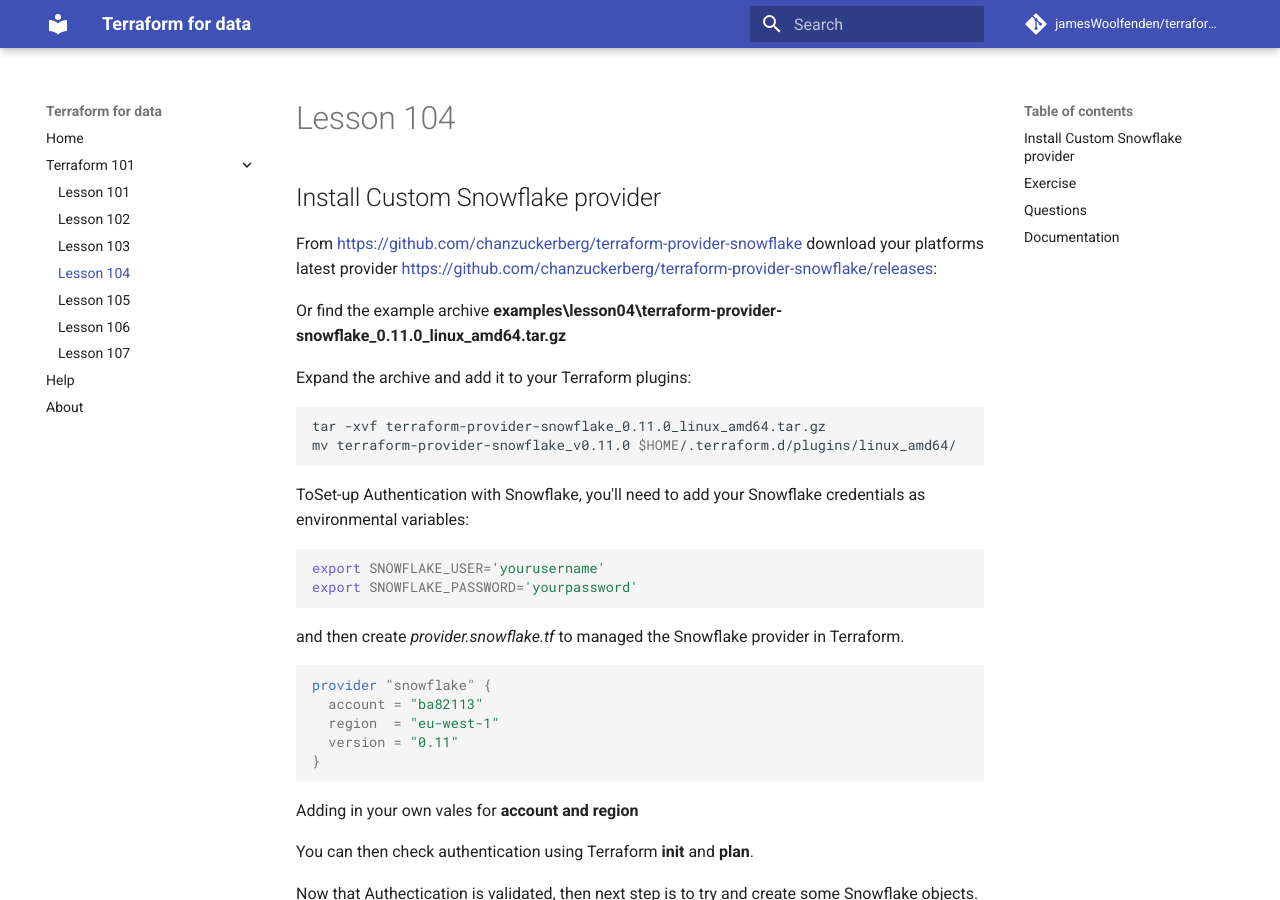
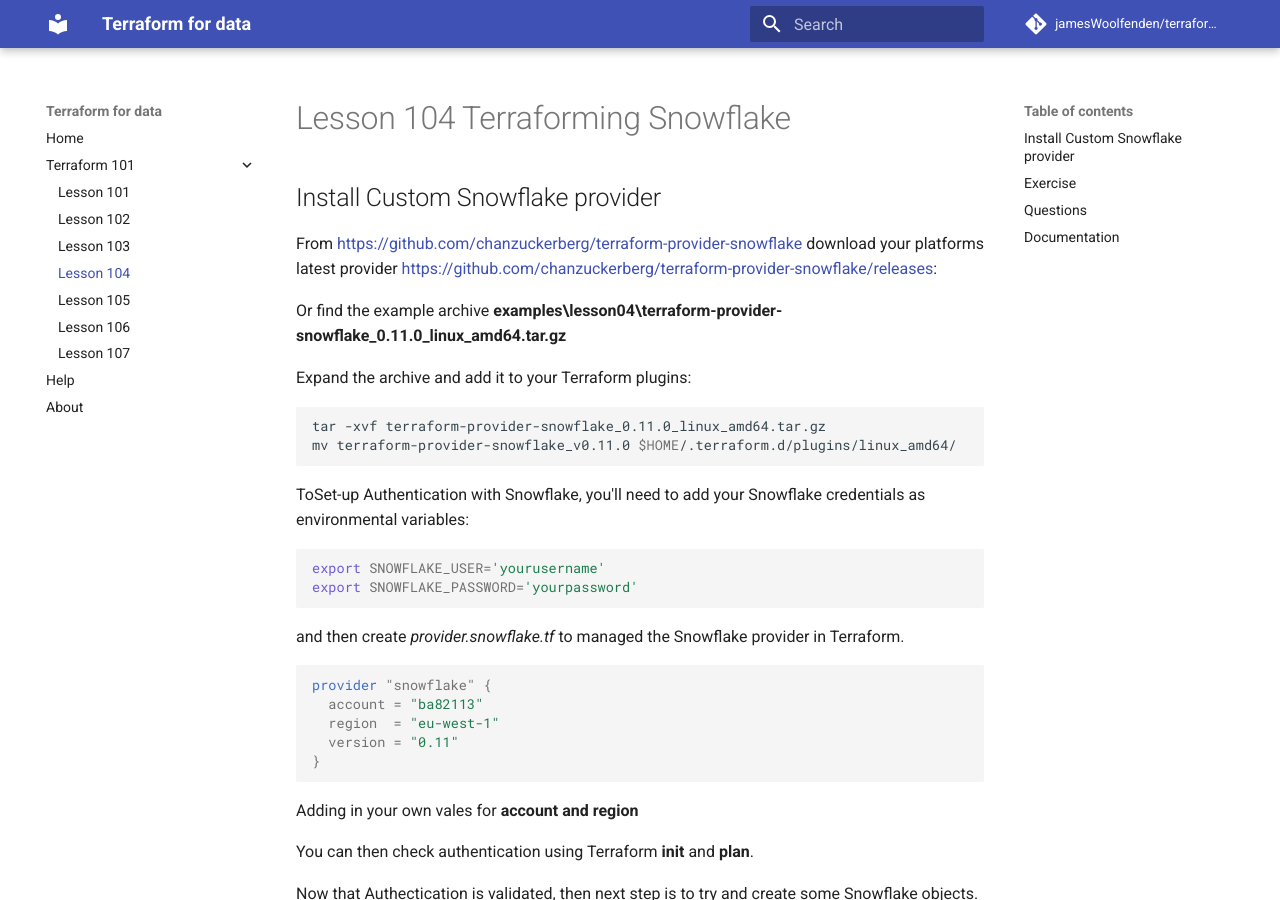
Before and after one commit to JamesWoolfenden/terraform-for-data, an MkDocs documentation site: the page built from docs/lesson4.md, in a window 1280 px wide and 900 px high. Built offline with MkDocs 1.6.1 and Material for MkDocs 9.7.7, drawn with Linux system fonts in a browser that asks for light colours; comment, search, counter and statistics services are not loaded.

Commit message:
Update lesson4.md

```diff
--- a/docs/lesson4.md
+++ b/docs/lesson4.md
@@ -1,4 +1,4 @@
-# Lesson 104
+# Lesson 104 Terraforming Snowflake
 
 ## Install Custom Snowflake provider
 
```
